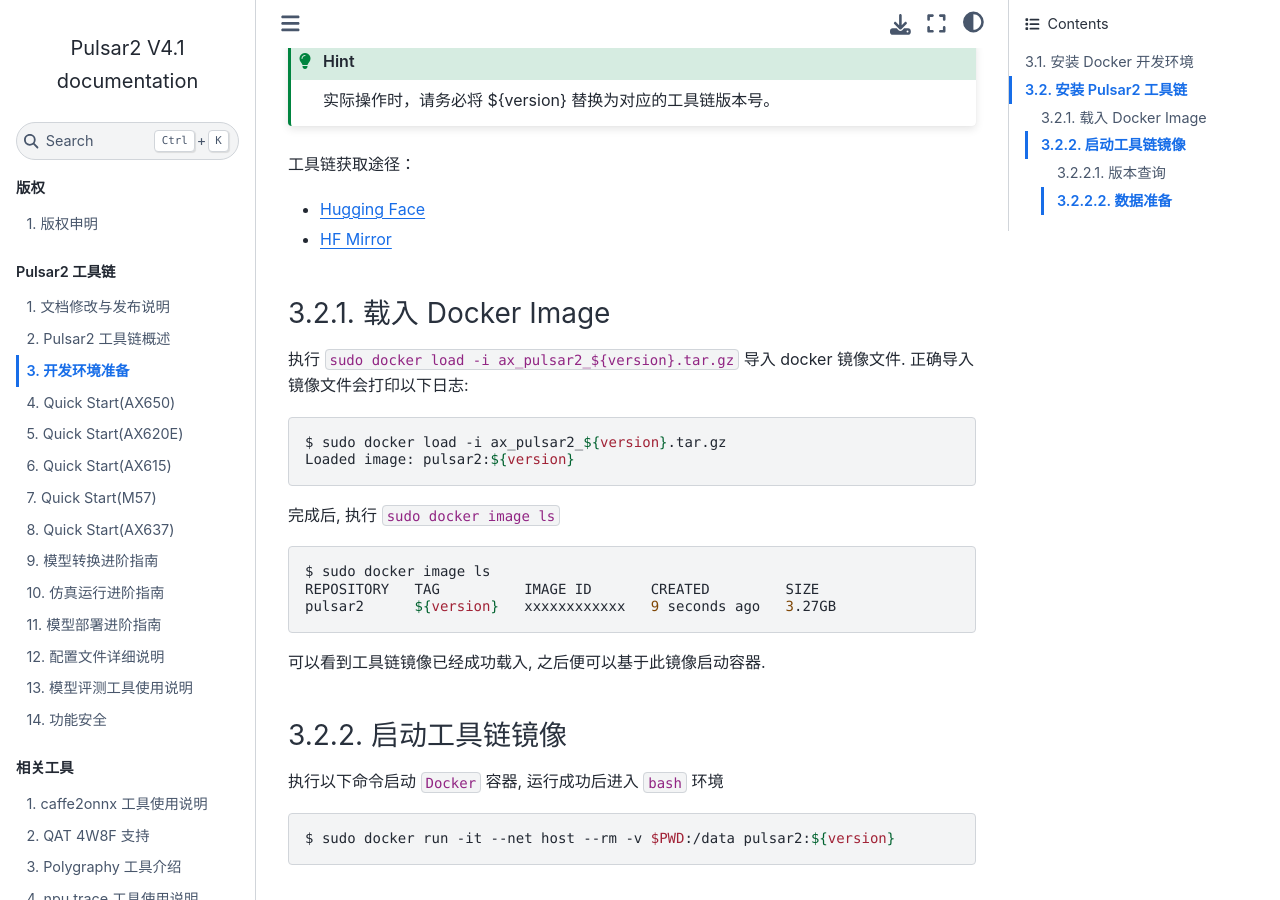
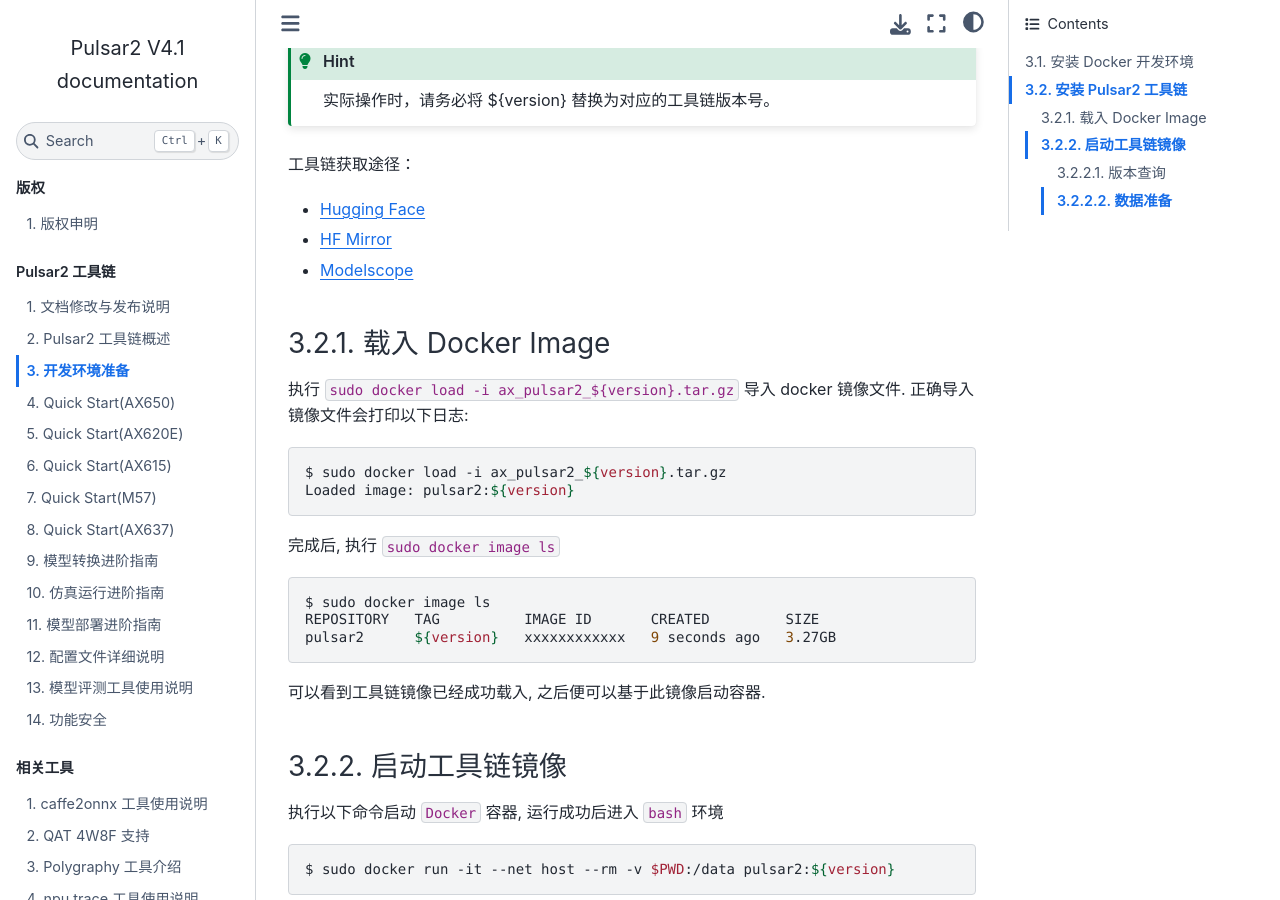
Before and after one commit to AXERA-TECH/pulsar2-docs, a Sphinx documentation site: the page built from source/user_guides_quick/quick_start_prepare.md, in a window 1280 px wide and 900 px high, scrolled down 821 px. Built offline with Sphinx 7.4.7 and the Sphinx Book theme 1.1.4, drawn with Linux system fonts in a browser that asks for light colours.

Commit message:
Update quick_start_prepare.md

```diff
--- a/source/user_guides_quick/quick_start_prepare.md
+++ b/source/user_guides_quick/quick_start_prepare.md
@@ -33,8 +33,9 @@
 
 工具链获取途径：
 
-- [Hugging Face](https://huggingface.co/AXERA-TECH/Pulsar2/tree/main/4.2)
+- [Hugging Face](https://huggingface.co/AXERA-TECH/Pulsar2/)
 - [HF Mirror](https://hf-mirror.com/AXERA-TECH/Pulsar2)
+- [Modelscope](https://www.modelscope.cn/models/AXERA-TECH/Pulsar2/)
 
 ### 载入 Docker Image
 
```
